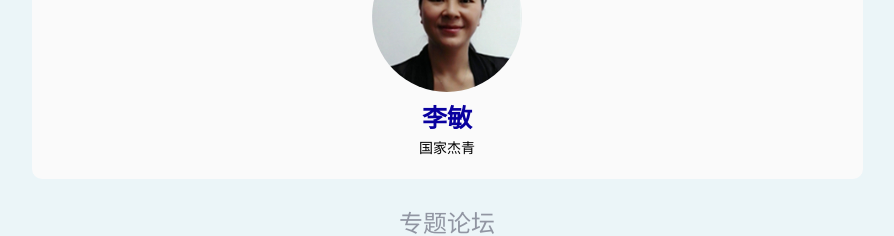
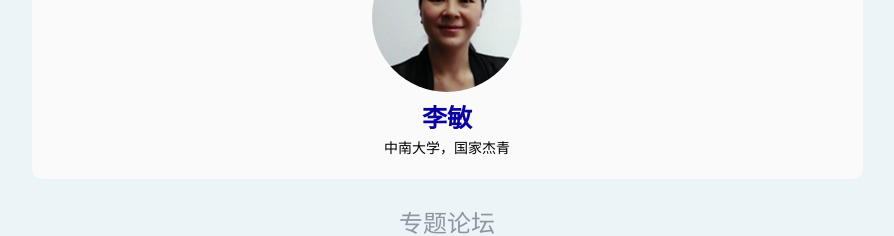
Before and after one commit to MLNLP-World/mlnlp2023, a plain HTML site: page index.html in a window 1280 px wide. Shown: the part 1400-1636 px from the top of the page, without its empty margins (193-1087 px from the left). Drawn offline with Linux system fonts and the light colour scheme.

Commit message:
Update index.html

```diff
--- a/index.html
+++ b/index.html
@@ -323,7 +323,7 @@
                                 </a>
                                 <a href="https://faculty.csu.edu.cn/limin1/zh_CN/index.htm" target="_blank">
                                     <h4>李敏</h4>
-                                    <p class="span-block">国家杰青</p>
+                                    <p class="span-block">中南大学，国家杰青</p>
                                 </a>
                             </div>
                         </div>
```
